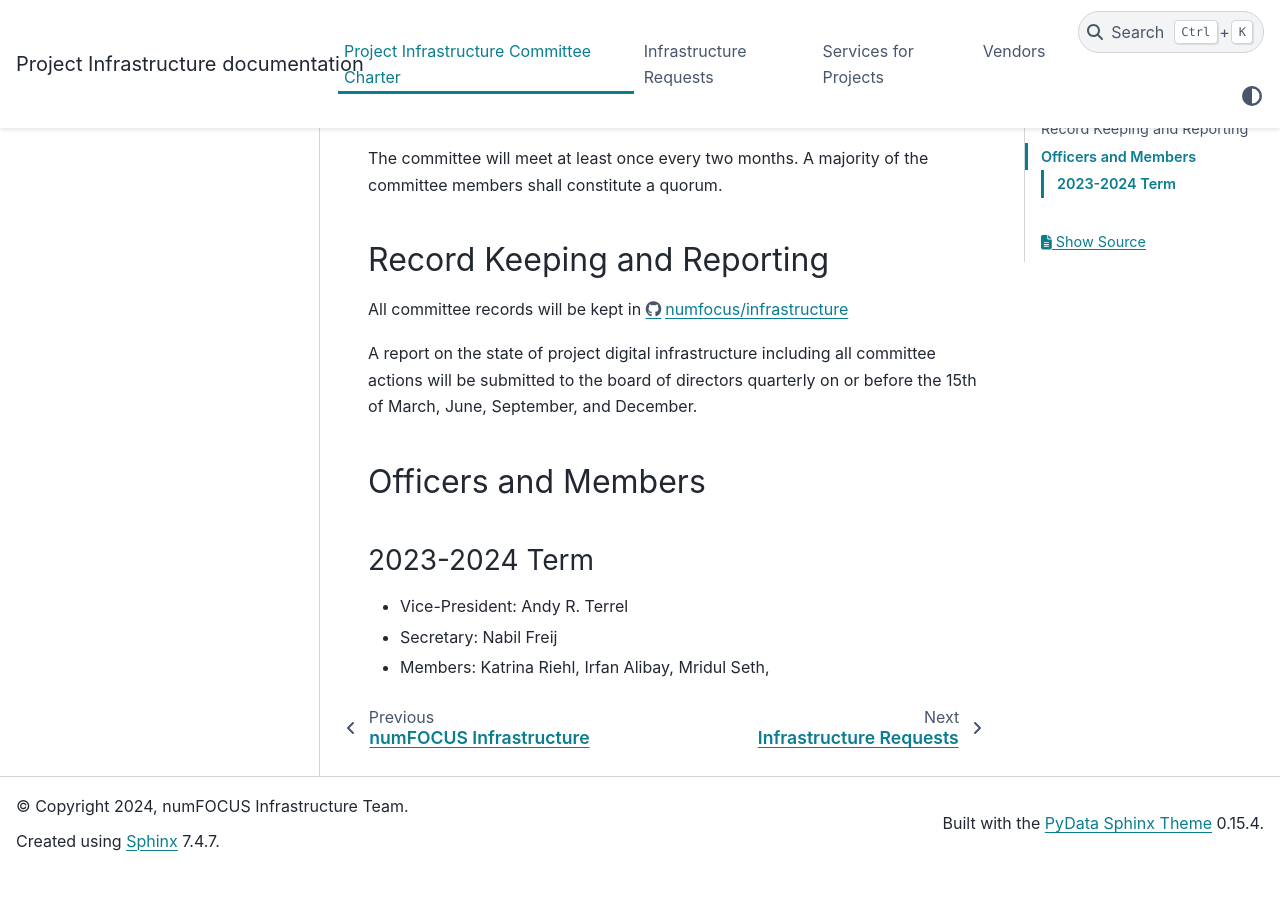
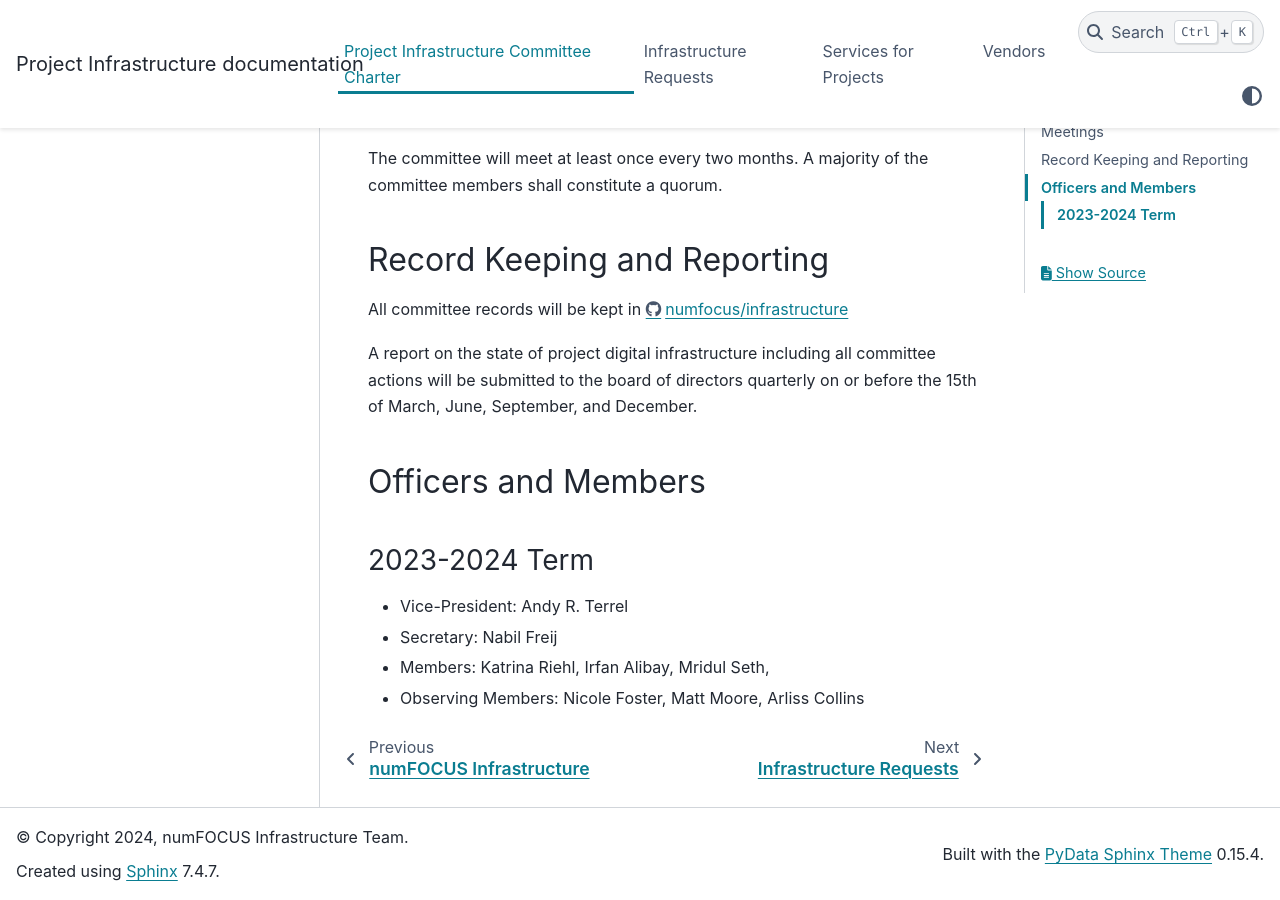
Before and after one commit to numfocus/infrastructure, a Sphinx documentation site: the page built from docs/charter.rst, in a window 1280 px wide and 900 px high, scrolled down 2257 px. Built offline with Sphinx 7.4.7 and the PyData theme 0.15.4, drawn with Linux system fonts in a browser that asks for light colours; before the commit the page ends 3127 px from its top, so only the background shows below that.

Commit message:
Update docs/charter.rst

```diff
--- a/docs/charter.rst
+++ b/docs/charter.rst
@@ -88,3 +88,4 @@
 * Vice-President: Andy R. Terrel
 * Secretary: Nabil Freij
 * Members: Katrina Riehl, Irfan Alibay, Mridul Seth,
+* Observing Members: Nicole Foster, Matt Moore, Arliss Collins
```
